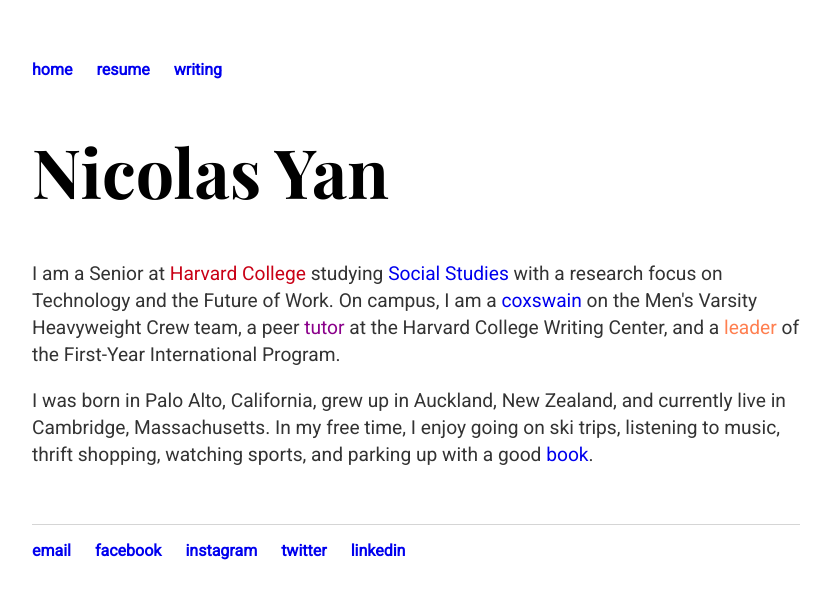
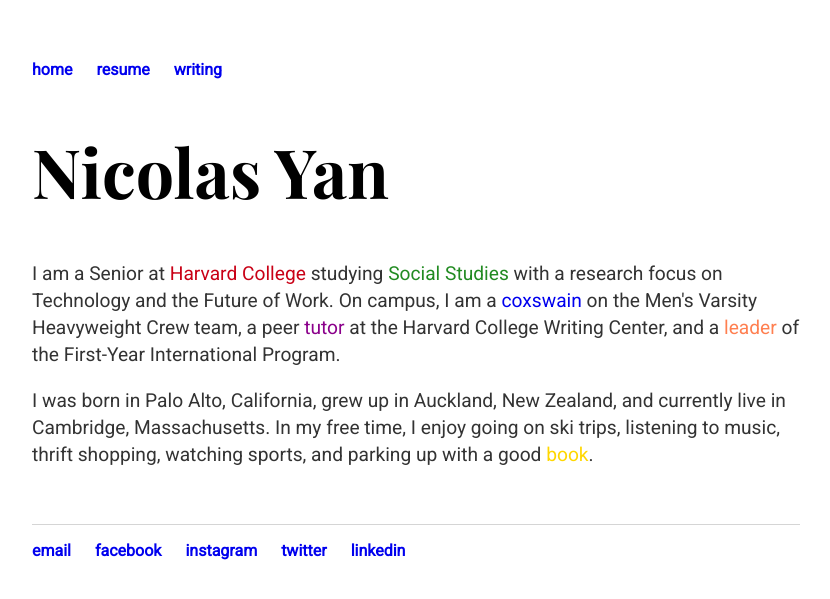
Before and after one commit to nicolas-yan/nicolas-yan.github.io, a Jekyll site: the page built from index.html, in a window 1280 px wide. Shown: the top 599 px of the page, without its empty margins (224-1054 px from the left). Built offline with Jekyll 4.4.1, drawn with Linux system fonts in a browser that asks for light colours.

Commit message:
Update index.html

```diff
--- a/index.html
+++ b/index.html
@@ -4,8 +4,8 @@
 ---
 <div class="blurb">
 	<h1>Nicolas Yan</h1>
-	<p>I am a Senior at <a href="https://college.harvard.edu" style="color:#c90016;">Harvard College</a> studying <a href="https://socialstudies.fas.harvard.edu/" style="#228B22;">Social Studies</a> with a research focus on Technology and the Future of Work. On campus, I am a <a href="https://gocrimson.com/sports/mcrew-hw/2019-20/bios/yan_nicolas_y7ex style="color:#20B2AA;">coxswain</a> on the Men's Varsity Heavyweight Crew team, a peer <a href="https://writingcenter.fas.harvard.edu/" style="color: #8B008B;">tutor</a> at the Harvard College Writing Center, and a <a href="https://fip-fas.harvard.edu/nicolas-yan" style="color: #FF7F50;">leader</a> of the First-Year International Program.</p>
-	<p>I was born in Palo Alto, California, grew up in Auckland, New Zealand, and currently live in Cambridge, Massachusetts. In my free time, I enjoy going on ski trips, listening to music, thrift shopping, watching sports, and parking up with a good <a href="https://www.goodreads.com/user/show/44310786-nicolas-yan" style="color: ##FFD700;">book</a>.</p>
+	<p>I am a Senior at <a href="https://college.harvard.edu" style="color:#c90016;">Harvard College</a> studying <a href="https://socialstudies.fas.harvard.edu/" style="color:#228B22;">Social Studies</a> with a research focus on Technology and the Future of Work. On campus, I am a <a href="https://gocrimson.com/sports/mcrew-hw/2019-20/bios/yan_nicolas_y7ex style="color:#20B2AA;">coxswain</a> on the Men's Varsity Heavyweight Crew team, a peer <a href="https://writingcenter.fas.harvard.edu/" style="color:#8B008B;">tutor</a> at the Harvard College Writing Center, and a <a href="https://fip-fas.harvard.edu/nicolas-yan" style="color:#FF7F50;">leader</a> of the First-Year International Program.</p>
+	<p>I was born in Palo Alto, California, grew up in Auckland, New Zealand, and currently live in Cambridge, Massachusetts. In my free time, I enjoy going on ski trips, listening to music, thrift shopping, watching sports, and parking up with a good <a href="https://www.goodreads.com/user/show/44310786-nicolas-yan" style="color:#FFD700;">book</a>.</p>
 	<br>
 	<br>
 </div><!-- /.blurb -->
```
